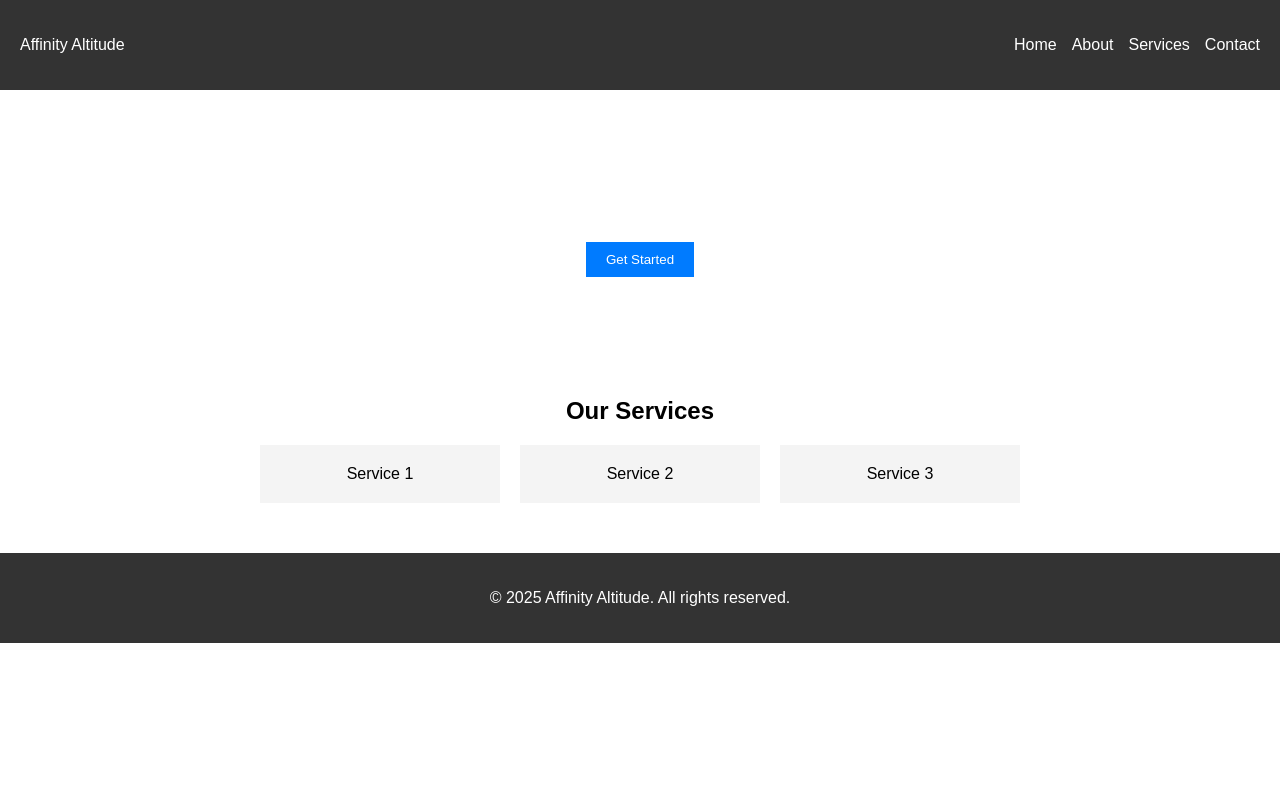
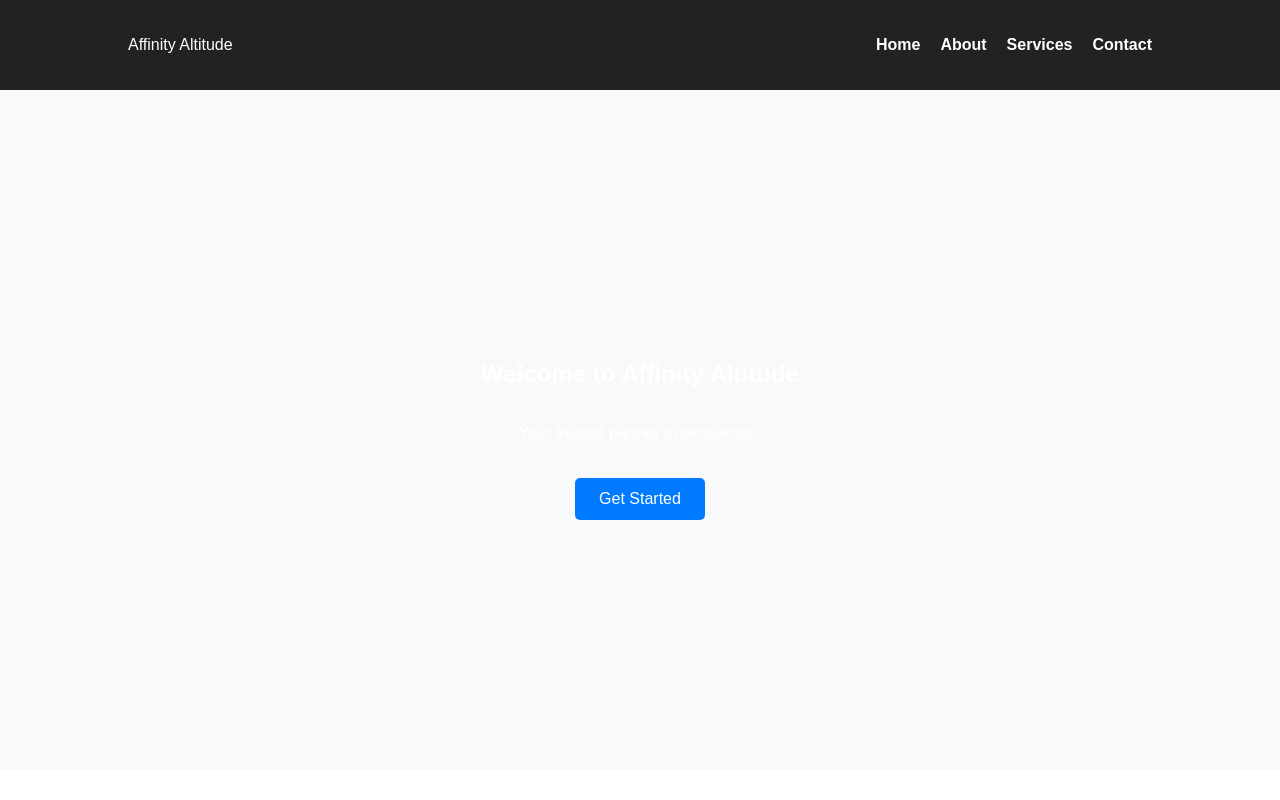
Before and after one commit to Ravi88279/gpt, a plain HTML site: page index.html in a window 1280 px wide. Shown: the top 800 px of the page. Drawn offline with Linux system fonts and the light colour scheme.

Commit message:
Update styles.css

```diff
--- a/styles.css
+++ b/styles.css
@@ -4,64 +4,84 @@ body {
     margin: 0;
     padding: 0;
     box-sizing: border-box;
+    background-color: #f8f9fa;
 }
 
 header {
     display: flex;
     justify-content: space-between;
     align-items: center;
-    padding: 20px;
-    background-color: #333;
+    padding: 20px 10%;
+    background-color: #222;
     color: white;
 }
 
 nav ul {
     list-style: none;
     display: flex;
-    gap: 15px;
+    gap: 20px;
 }
 
 nav ul li a {
     color: white;
     text-decoration: none;
+    font-weight: bold;
 }
 
 .hero {
     text-align: center;
-    padding: 50px;
+    padding: 100px 20px;
     background: url('hero-image.jpg') no-repeat center center/cover;
     color: white;
+    min-height: 60vh;
+    display: flex;
+    flex-direction: column;
+    align-items: center;
+    justify-content: center;
 }
 
 button {
-    padding: 10px 20px;
+    padding: 12px 24px;
     border: none;
     background-color: #007BFF;
     color: white;
+    font-size: 16px;
     cursor: pointer;
+    border-radius: 5px;
+    margin-top: 20px;
+}
+
+button:hover {
+    background-color: #0056b3;
 }
 
 .services {
     text-align: center;
-    padding: 50px;
+    padding: 80px 10%;
+    background: white;
 }
 
 .service-boxes {
     display: flex;
     justify-content: center;
-    gap: 20px;
+    gap: 30px;
+    flex-wrap: wrap;
+    margin-top: 20px;
 }
 
 .service {
-    padding: 20px;
-    background-color: #f4f4f4;
-    width: 200px;
+    padding: 30px;
+    background-color: #ffffff;
+    box-shadow: 0 4px 8px rgba(0, 0, 0, 0.1);
+    width: 250px;
     text-align: center;
+    border-radius: 10px;
 }
 
 footer {
     text-align: center;
     padding: 20px;
-    background-color: #333;
+    background-color: #222;
     color: white;
+    margin-top: 50px;
 }
```
